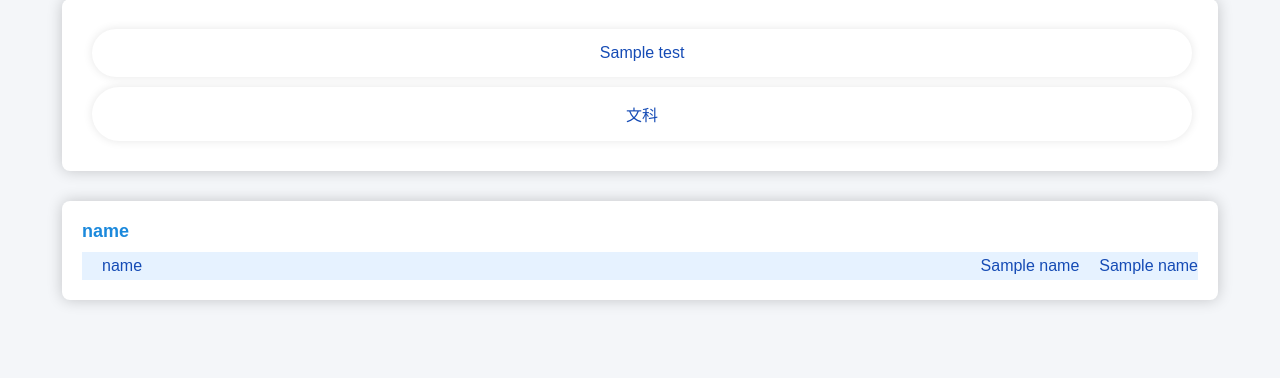
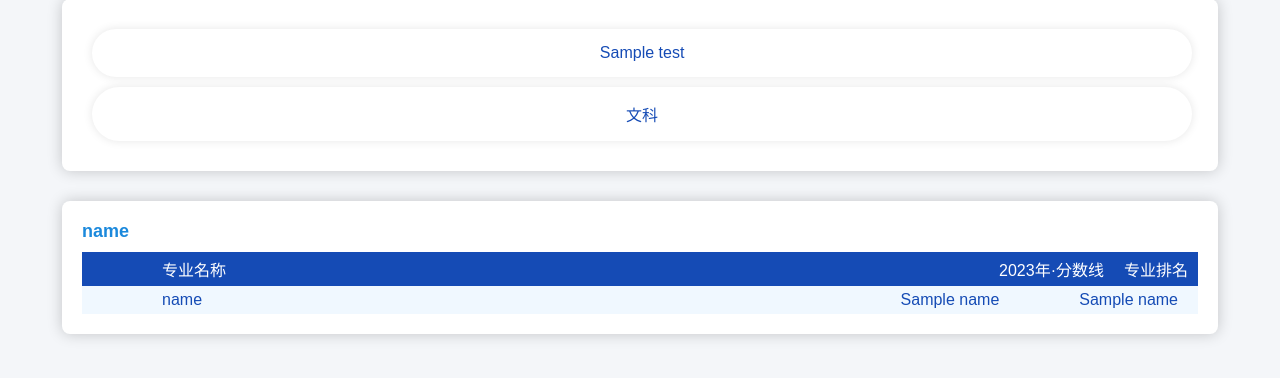
Before and after one commit to lcc-666/gaokao, a Flask app: page /school_major/1/ in a window 1280 px wide. Shown: the part 258-636 px from the top of the page. Run offline with Flask 2, Linux system fonts and the light colour scheme; the visitor is signed in with stand-in values (Sample User, id 1); a database or web service that is not in the repository returns one stand-in record (values such as "Sample title").

Commit message:
增加了专业名称、分数线以及专业排名的提示字样

```diff
--- a/templates/school_major.html
+++ b/templates/school_major.html
@@ -62,7 +62,7 @@
 		    margin-right: auto;
 		}
         .major-item > span {
-            margin-left: 20px;
+            margin-left: 80px;
         }
         .major-item:nth-child(odd) {
             background-color: #f0f8ff;
@@ -86,11 +86,16 @@
 {% for k,v in major_dt.items() %}
     <div class="content-box major">
         <div class="major-header">{{ k }}</div>
+    <div class="major-item" style="color: white;background-color:#154bb5">
+                <span>专业名称</span>
+                <span style="margin-right: 20px;">2023年·分数线</span>
+                <span style="margin-left: 0px;margin-right: 10px;">专业排名</span>
+    </div>
         {% for k1,v1 in v.items() %}
             <div class="major-item">
                 <span>{{ k1 }}</span>
                 <span>{{ v1[0] }}</span>
-                <span>{{ v1[1] }}</span>
+                <span style="margin-right: 20px;">{{ v1[1] }}</span>
             </div>
         {% endfor %}
     </div>
```
